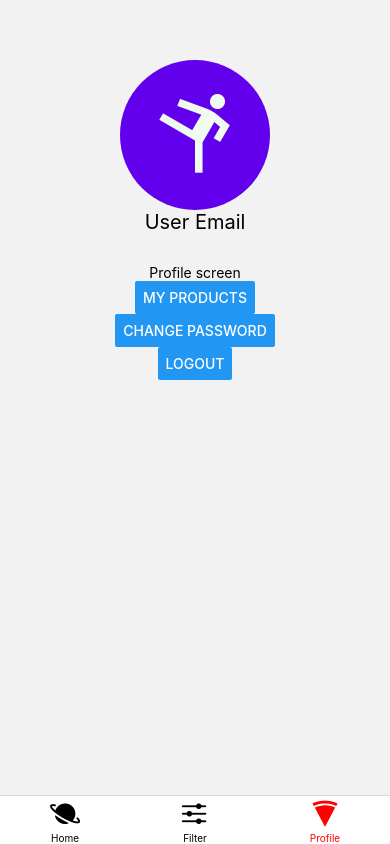
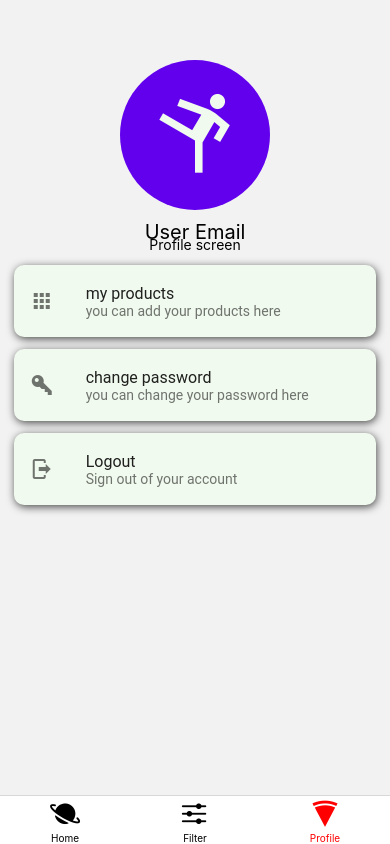
Before and after one commit to halil-seran/cncnova, a React Native app: screen /Profile in a window 390 px wide. Built offline with nearby package versions, Linux system fonts and the light colour scheme.

Commit message:
ProfileScreenInfrastructure

```diff
--- a/src/Screens/ProfileScreen/AddProductScreen.js
+++ b/src/Screens/ProfileScreen/AddProductScreen.js
@@ -1,12 +1,18 @@
 import React from "react";
-import { View, Text, Button } from "react-native";
+import { View, Text, Button, StyleSheet } from "react-native";
 
 export const AddProductScreen = ({ navigation }) => {
-    return (
-        <View style={{ flex: 1, justifyContent: 'center', alignItems: 'center' }}>
-            <Text>
-                Add Product Screen HERE !!
-            </Text>
-        </View>
-    )
+  return (
+    <View style={styles.screen}>
+      <Text>Add Product Screen HERE !!</Text>
+    </View>
+  );
 };
+
+const styles = StyleSheet.create({
+  screen: {
+    flex: 1,
+    justifyContent: "center",
+    alignItems: "center",
+  },
+});
--- a/src/Screens/ProfileScreen/MyProductScreen.js
+++ b/src/Screens/ProfileScreen/MyProductScreen.js
@@ -1,13 +1,134 @@
 import React from "react";
-import { View, Text, Button } from "react-native";
+import {
+  View,
+  Text,
+  Button,
+  StyleSheet,
+  TouchableOpacity,
+  SafeAreaView,
+  FlatList,
+} from "react-native";
+import { Card } from "../../component/UI/Card";
+import { Avatar } from "react-native-paper";
 
 export const MyProductScreen = ({ navigation }) => {
-    return (
-        <View style={{ flex: 1, justifyContent: 'center', alignItems: 'center' }}>
-            <Text>
-                My Products Screen HERE !!
-            </Text>
-            <Button title="Add Product" onPress={() => navigation.navigate('AddProductScreen')} />
-        </View>
-    )
+  return (
+    <View style={styles.screen}>
+      <View style={styles.cardContainer}>
+        <Card style={styles.cardStyles}>
+          <TouchableOpacity
+            style={styles.productArea}
+            onPress={() => navigation.navigate("AddProductScreen")}
+          >
+            <Text>Product</Text>
+          </TouchableOpacity>
+          <View style={{ flex: 0.2 }}>
+            <TouchableOpacity
+              style={styles.duzenleButton}
+              onPress={() => navigation.navigate("AddProductScreen")}
+            >
+              <Avatar.Icon
+                size={55}
+                icon="square-edit-outline"
+                color="#f1faee"
+                backgroundColor="#2a9d8f"
+              />
+            </TouchableOpacity>
+            <TouchableOpacity
+              style={styles.deleteButton}
+              onPress={() => navigation.navigate("AddProductScreen")}
+            >
+              <Avatar.Icon
+                size={55}
+                icon="delete"
+                color="#f1faee"
+                backgroundColor="#e63946"
+              />
+            </TouchableOpacity>
+          </View>
+        </Card>
+        <Card style={styles.cardStyles}>
+          <TouchableOpacity
+            style={styles.productArea}
+            onPress={() => navigation.navigate("AddProductScreen")}
+          >
+            <Text>Product</Text>
+          </TouchableOpacity>
+          <View style={{ flex: 0.2 }}>
+            <TouchableOpacity
+              style={styles.duzenleButton}
+              onPress={() => navigation.navigate("AddProductScreen")}
+            >
+              <Avatar.Icon
+                size={55}
+                icon="square-edit-outline"
+                color="#f1faee"
+                backgroundColor="#2a9d8f"
+              />
+            </TouchableOpacity>
+            <TouchableOpacity
+              style={styles.deleteButton}
+              onPress={() => navigation.navigate("AddProductScreen")}
+            >
+              <Avatar.Icon
+                size={55}
+                icon="delete"
+                color="#f1faee"
+                backgroundColor="#e63946"
+              />
+            </TouchableOpacity>
+          </View>
+        </Card>
+      </View>
+
+      <View style={{ flex: 1 }}>
+        <Text>My Products Screen HERE !!</Text>
+        <Button
+          title="Add Product"
+          onPress={() => navigation.navigate("AddProductScreen")}
+        />
+      </View>
+    </View>
+  );
 };
+
+const styles = StyleSheet.create({
+  screen: {
+    flex: 1,
+  },
+  cardContainer: {
+    flex: 9,
+    alignItems: "center",
+  },
+  productArea: {
+    flex: 1,
+    alignItems: "center",
+    justifyContent: "center",
+  },
+  cardStyles: {
+    backgroundColor: "#eae2b7",
+    marginTop: 35,
+    marginBottom:-10,
+    width: "90%",
+    height: "20%",
+    flexDirection: "row",
+  },
+  duzenleButton: {
+    flex: 1,
+    backgroundColor: "#2a9d8f",
+    alignItems: "center",
+    justifyContent: "center",
+    margin: 2,
+    borderTopRightRadius: 25,
+    borderRadius: 5,
+  },
+  deleteButton: {
+    flex: 1,
+    backgroundColor: "#e63946",
+    alignItems: "center",
+    justifyContent: "center",
+    margin: 2,
+    borderBottomRightRadius: 25,
+    borderRadius: 5,
+  },
+});
--- a/src/Screens/ProfileScreen/ProfileScreen.js
+++ b/src/Screens/ProfileScreen/ProfileScreen.js
@@ -3,6 +3,7 @@ import React, { useState } from "react";
 import { StyleSheet, Text, View, Button, TouchableOpacity } from "react-native";
 import { Avatar } from "react-native-paper";
 import styled from "styled-components/native";
+import { List } from "react-native-paper";
 
 const AvatarContainer = styled.View`
   align-items: center;
@@ -11,13 +12,15 @@ const AvatarContainer = styled.View`
 `;
 const EmailTitle = styled(Text)`
   font-size: 20px;
+  margin-top: 10px;
 `;
 
 export function ProfileScreen({ navigation }) {
   const [photo, setPhoto] = useState(null);
 
   return (
-    <View style={{ flex: 1, marginTop: 50, alignItems: "center" }}>
+    <>
+      <View style={styles.avatarArea}>
         <AvatarContainer>
           <TouchableOpacity onPress={() => navigation.navigate("CameraScreen")}>
             {!photo && (
@@ -38,16 +41,54 @@ export function ProfileScreen({ navigation }) {
           </TouchableOpacity>
           <EmailTitle variant="caption">User Email</EmailTitle>
         </AvatarContainer>
+      </View>
+      <View style={styles.listArea}>
         <Text>Profile screen</Text>
-      <Button
+        <List.Item
           title="my products"
+          description="you can add your products here"
+          left={(props) => <List.Icon {...props} icon="apps" />}
           onPress={() => navigation.navigate("MyProductScreen")}
+          style={styles.listItemContainer}
         />
-      <Button
+        <List.Item
           title="change password"
+          description="you can change your password here"
+          left={(props) => <List.Icon {...props} icon="key-variant" />}
           onPress={() => navigation.navigate("PasswordChangeScreen")}
+          style={styles.listItemContainer}
         />
-      <Button title="Logout" onPress={() => null} />
+        <List.Item
+          title="Logout"
+          description="Sign out of your account"
+          left={(props) => <List.Icon {...props} icon="logout" />}
+          onPress={() => null}
+          style={styles.listItemContainer}
+        />
       </View>
+    </>
   );
 }
+
+const styles = StyleSheet.create({
+  avatarArea: {
+    flex: 1,
+    marginTop: 50,
+    alignItems: "center",
+  },
+  listArea: {
+    flex: 3,
+    alignItems: "center",
+  },
+  listItemContainer: {
+    width: "93%",
+    marginTop: 12,
+    backgroundColor: "#f1faee",
+    borderRadius: 10,
+    shadowColor: "black",
+    shadowOpacity: 0.7,
+    shadowOffset: { width: 1, height: 2 },
+    shadowRadius: 8,
+    elevation: 5,
+  },
+});
```
Lines whose indentation alone changed are shown as unchanged.
